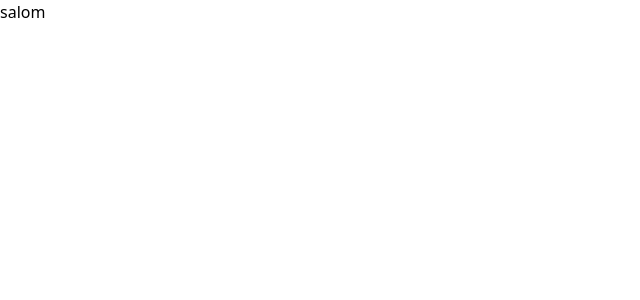
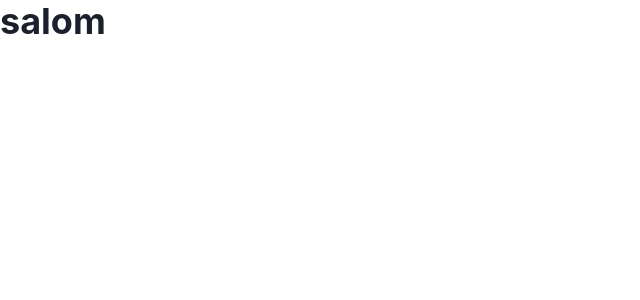
Before and after one commit to Akmalbekov070/genius2, a Next.js app: page / in a window 1280 px wide. Shown: the top 300 px of the page, without its empty margins (0-640 px from the left). Built offline with nearby package versions, Linux system fonts and the light colour scheme.

Commit message:
upload chakra ui

```diff
--- a/src/pages/_app.js
+++ b/src/pages/_app.js
@@ -1,5 +1,10 @@
-import "@/styles/globals.css";
+import '@/styles/globals.css';
+import { ChakraProvider } from '@chakra-ui/react';
 
 export default function App({ Component, pageProps }) {
-  return <Component {...pageProps} />;
+	return (
+		<ChakraProvider>
+			<Component {...pageProps} />
+		</ChakraProvider>
+	);
 }
--- a/src/pages/index.js
+++ b/src/pages/index.js
@@ -1,3 +1,5 @@
+import { Heading } from '@chakra-ui/react';
+
 export default function Home() {
-	return <>salom</>;
+	return <Heading>salom</Heading>;
 }
```
